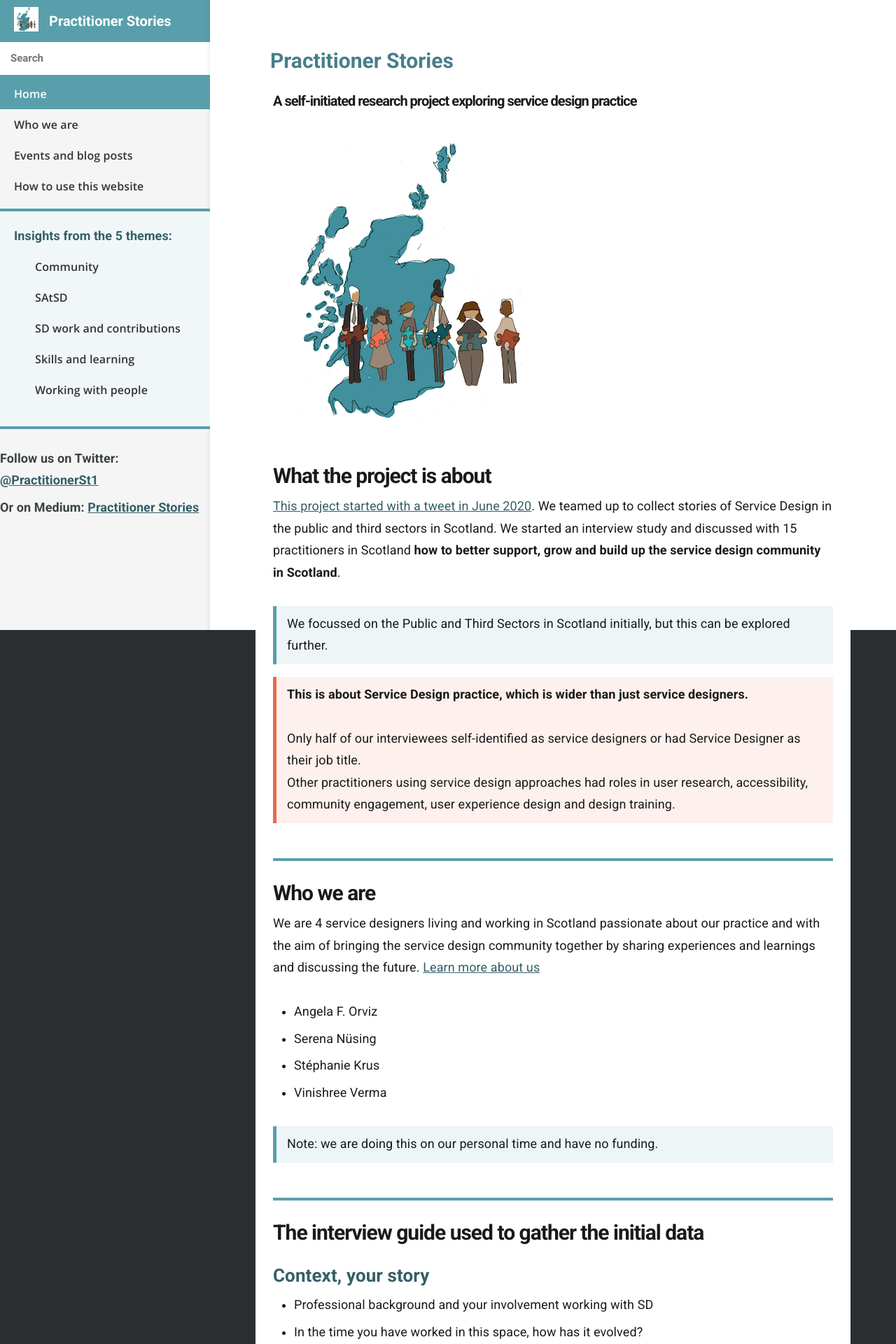
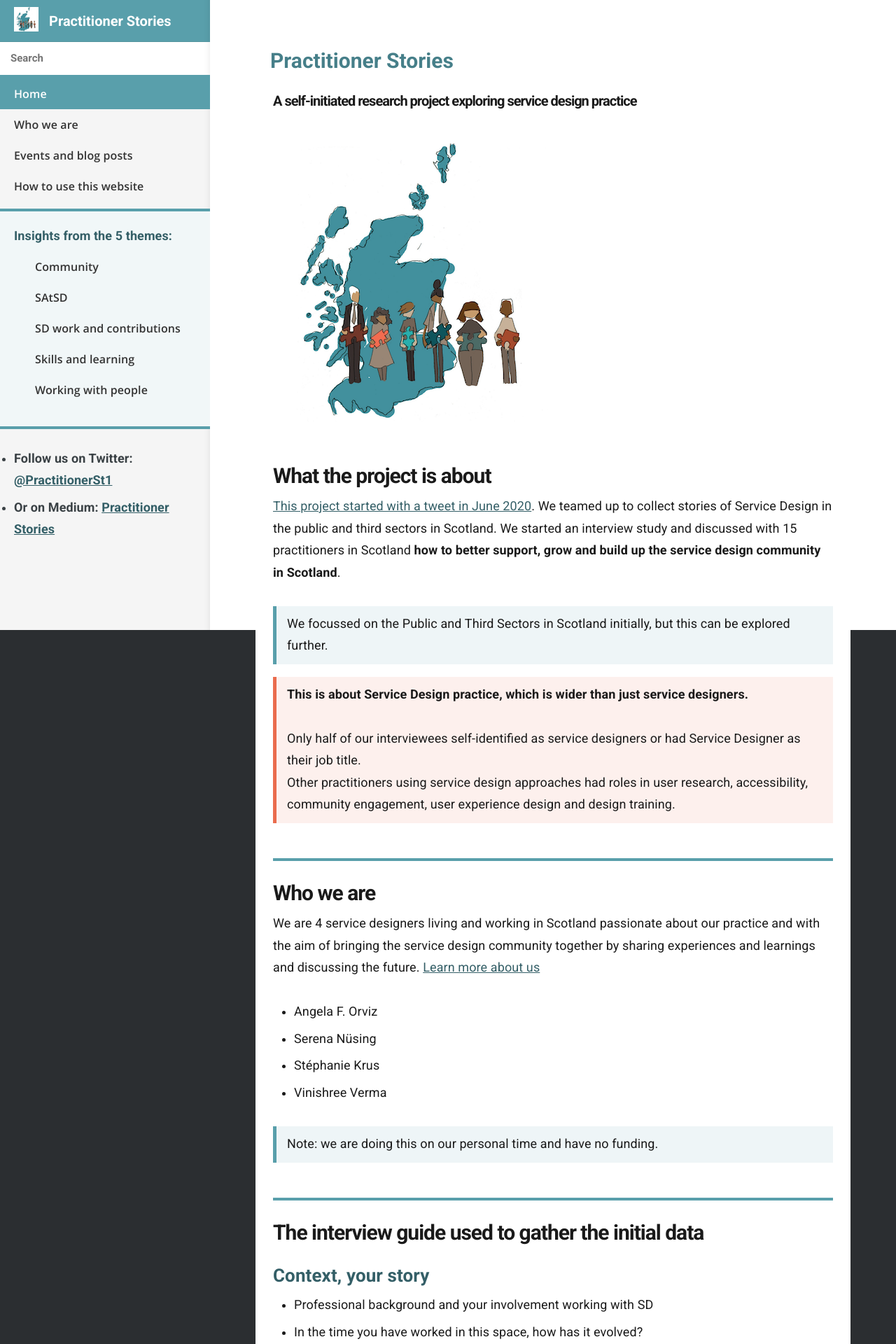
Before and after one commit to stephanie-K/practitioner-stories, a Jekyll site: the page built from index.md, in a window 1280 px wide. Shown: the top 1920 px of the page at 70% size. Built offline with Jekyll 4.4.1, drawn with Linux system fonts in a browser that asks for light colours.

Commit message:
improve padding

```diff
--- a/_layouts/default.html
+++ b/_layouts/default.html
@@ -95,7 +95,7 @@
 				{% endfor %}
 				</ul>
 
-				<ul style="border-top: solid 4px#599FAB; padding-top: 2rem">
+				<ul style="border-top: solid 4px#599FAB; padding-top: 2rem; padding-left: 2rem">
 					<li><strong>Follow us on Twitter: </strong><a href="https://twitter.com/PractitionerSt1" target="_blank" rel="noopener"><strong>@PractitionerSt1</strong></a></li>
 					<li><strong>Or on Medium: </strong><a href="https://practitionerstories.medium.com/" target="_blank" rel="noopener"><strong>Practitioner Stories</strong></a></li>
 				</ul>
```
